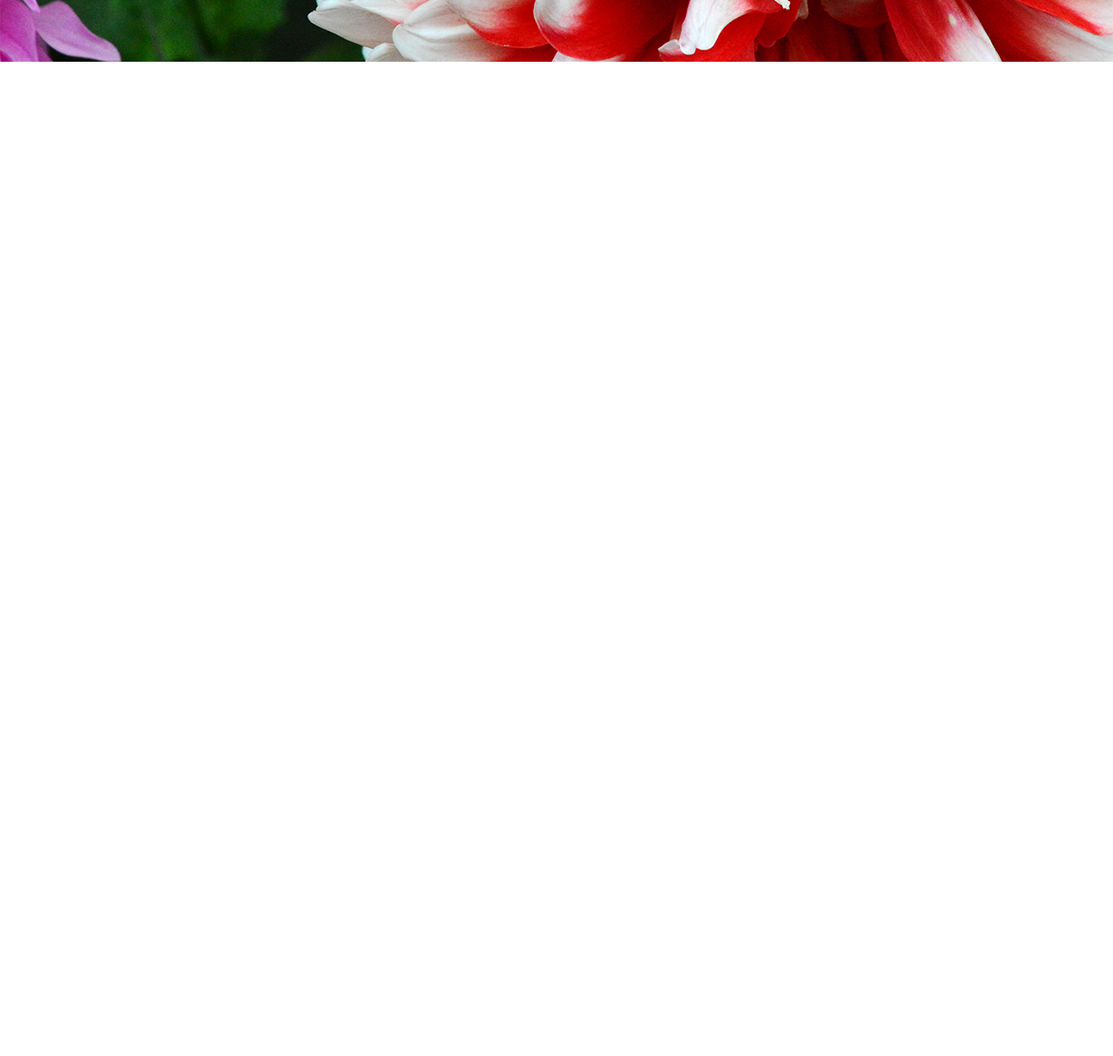
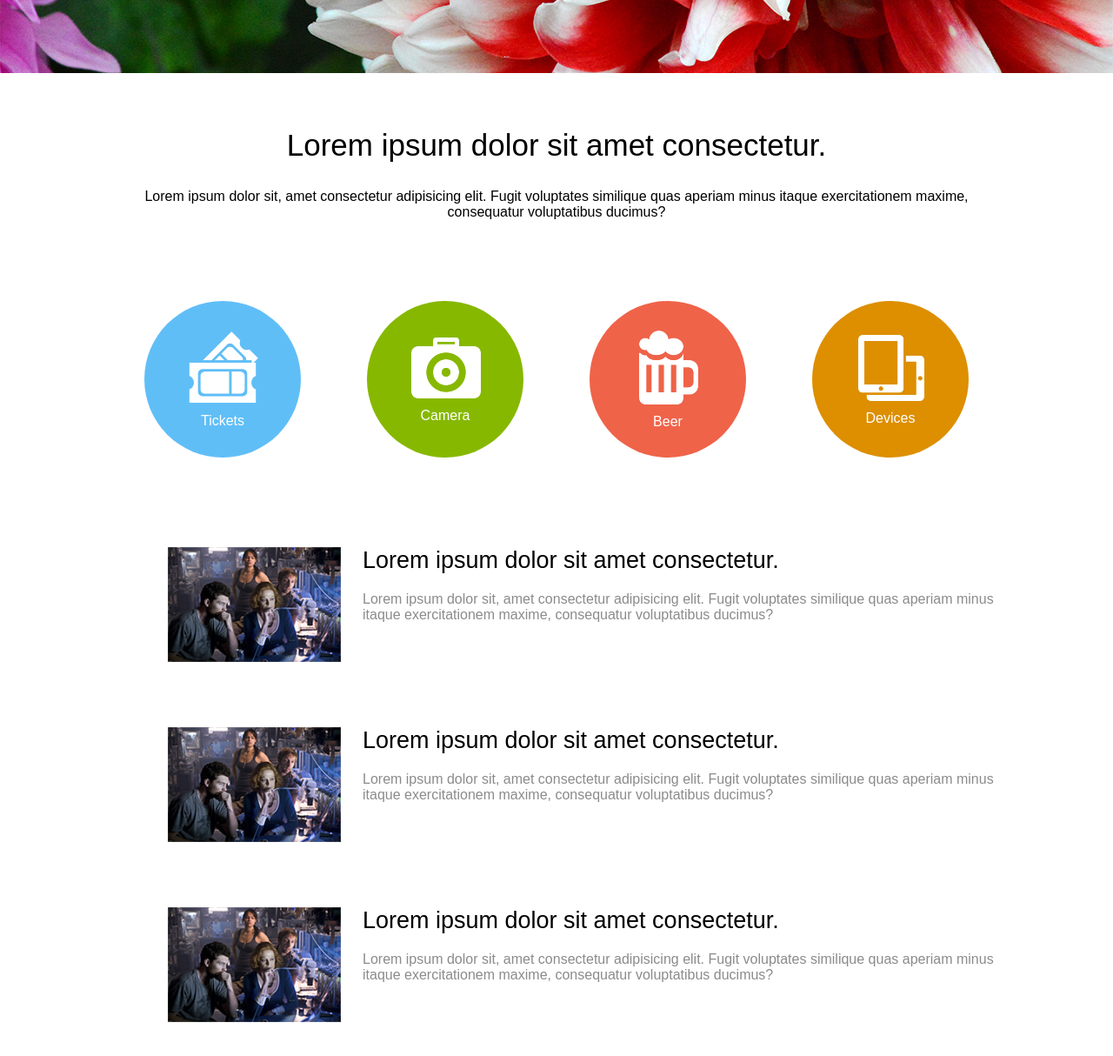
Before and after one commit to maksymsladik/pink_layout, a plain HTML site: page index.html in a window 1280 px wide. Shown: the part 506-1720 px from the top of the page at 87% size. Before the commit the page ends 800 px from the top, so only its background shows below. Drawn offline with Linux system fonts and the light colour scheme.

Commit message:
Dev responsive styles

```diff
--- a/index.html
+++ b/index.html
@@ -4,10 +4,14 @@
     <meta charset="UTF-8">
     <meta name="viewport" content="width=device-width, initial-scale=1.0">
     <link rel="stylesheet" href="style.css">
+    <link rel="stylesheet" href="media.css">
     <link rel="stylesheet" href="libs/font-awesome-4.7.0/css/font-awesome.min.css">
     <title>Pink layout</title>
 </head>
 <body>
+
+    <img src="img/bg-header.png" class="bg-pink">
+
     <header class="header">
         <div class="container header__main">
             <a class="header__logo" href="#"><img src="img/logo.png" class="header__logo-img"></a>
@@ -22,11 +26,108 @@
             <button class="header__login"><i class="fa fa-user header__login-icon" aria-hidden="true"></i>Login</button>
         </div>
     </header>
+
     <section class="banner">
         <h1 class="banner__main">Welcome to pink</h1>
         <p class="banner__text">
             Lorem ipsum dolor sit amet consectetur adipisicing elit.
         </p>
     </section>
+
+    <main class="content container">
+
+        <section class="banner-content">
+            <h1 class="banner-content__main">Lorem ipsum dolor sit amet consectetur.</h1>
+            <p class="banner-content__text">
+                Lorem ipsum dolor sit, amet consectetur adipisicing elit. Fugit voluptates similique quas aperiam minus itaque exercitationem maxime, consequatur voluptatibus ducimus?
+            </p>
+        </section>
+
+        <section class="categories">
+            <nav>
+                <ul class="categories__nav">
+                    <li>
+                        <a class="categories__link categories__link_bg-blue" href="#">
+                            <img class="categories__img" src="img/cat-1.png">
+                            <span class="categories__title">Tickets</span>
+                            <span class="categories__desk">
+                                Fugit voluptates similique quas aperiam minus itaque exercitationem maxime, consequatur voluptatibus ducimus?
+                            </span>
+                        </a>
+                    </li>
+                    <li>
+                        <a class="categories__link categories__link_bg-green" href="#">
+                            <img class="categories__img" src="img/cat-2.png">
+                            <span class="categories__title">Camera</span>
+                            <span class="categories__desk">
+                                Fugit voluptates similique quas aperiam minus itaque exercitationem maxime, consequatur voluptatibus ducimus?
+                            </span>
+                        </a>
+                    </li>
+                    <li>
+                        <a class="categories__link categories__link_bg-red" href="#">
+                            <img class="categories__img" src="img/cat-3.png">
+                            <span class="categories__title">Beer</span>
+                            <span class="categories__desk">
+                                Fugit voluptates similique quas aperiam minus itaque exercitationem maxime, consequatur voluptatibus ducimus?
+                            </span>
+                        </a>
+                    </li>
+                    <li>
+                        <a class="categories__link categories__link_bg-orange" href="#">
+                            <img class="categories__img" src="img/cat-4.png">
+                            <span class="categories__title">Devices</span>
+                            <span class="categories__desk">
+                                Fugit voluptates similique quas aperiam minus itaque exercitationem maxime, consequatur voluptatibus ducimus?
+                            </span>
+                        </a>
+                    </li>
+
+                </ul>
+            </nav>
+        </section>
+
+        <div class="articles">
+            <section class="article">
+                <img class="article__img" src="img/article.png">
+                <div class="article__block">
+                <h1 class="article__main">
+                    Lorem ipsum dolor sit amet consectetur.
+                </h1>
+                <p class="article__desk">
+                    Lorem ipsum dolor sit, amet consectetur adipisicing elit. Fugit voluptates similique quas aperiam minus itaque exercitationem maxime, consequatur voluptatibus ducimus?
+                </p>
+                </div>
+            </section>
+            <section class="article">
+                <img class="article__img" src="img/article.png">
+                <div class="article__block">
+                <h1 class="article__main">
+                    Lorem ipsum dolor sit amet consectetur.
+                </h1>
+                <p class="article__desk">
+                    Lorem ipsum dolor sit, amet consectetur adipisicing elit. Fugit voluptates similique quas aperiam minus itaque exercitationem maxime, consequatur voluptatibus ducimus?
+                </p>
+                </div>
+            </section>
+            <section class="article">
+                <img class="article__img" src="img/article.png">
+                <div class="article__block">
+                <h1 class="article__main">
+                    Lorem ipsum dolor sit amet consectetur.
+                </h1>
+                <p class="article__desk">
+                    Lorem ipsum dolor sit, amet consectetur adipisicing elit. Fugit voluptates similique quas aperiam minus itaque exercitationem maxime, consequatur voluptatibus ducimus?
+                </p>
+                </div>
+            </section>
+        </div>
+
+    </main>
+
+    <footer class="footer">
+        <div class="container"></div>
+    </footer>
+
 </body>
 </html>
--- /dev/null
+++ b/media.css
@@ -0,0 +1,85 @@
+/* MEDIA */
+
+@media(max-width: 1200px){
+    .banner {
+        margin: 185px;
+    }
+
+    .content {
+        padding: 0 15px;
+    }
+}
+
+@media(max-width: 950px){
+    .banner {
+        margin: 110px;
+    }
+
+    .banner__main {
+        font-size: 60px;
+    }
+
+    .banner__text {
+        font-size: 22px;
+    }
+
+    .banner-content__main {
+        padding: 15px 0;
+    }
+}
+
+@media(max-width: 740px){
+    .header__main,
+    .header__menu {
+        flex-direction: column;
+        justify-content: center;
+        align-items: center;
+    }
+    .header__menu,
+    .header__nav {
+        margin: auto;
+    }
+
+    .header__menu-item:last-child .header__menu-link {
+        padding-right: 18px;
+    }
+
+    .banner {
+        margin-top: 15px;
+        margin-bottom: 0;
+        background: #ccc;
+        padding: 15px;
+    }
+
+    .banner__main {
+        font-size: 30px;
+        margin: 0 0 10px 0;
+        color: #000;
+    }
+
+    .banner__text {
+        font-size: 18px;
+        color: #000;
+    }
+
+    .bg-pink {
+        display: none;
+    }
+
+    .categories {
+        margin-top: 15px;
+    }
+
+    .articles,
+    .article__block {
+        padding: 0;
+        margin-top: 15px;
+    }
+
+    .article {
+        margin-bottom: 15px;
+        flex-direction: column;
+        align-items: center;
+        text-align: center;
+    }
+}
--- a/style.css
+++ b/style.css
@@ -19,22 +19,28 @@ a {
 }
 
 ul,
-body {
+body,
+h1,
+h2,
+p {
     margin: 0;
     padding: 0;
 }
 
 * {
     box-sizing: border-box;
+    font-family: Arial, "Helvetica Neue", Helvetica, sans-serif;
 }
 
 li {
     list-style: none;
 }
 
-body {
-    background: url(img/bg-header.png) no-repeat center;
-    background-size: cover;
+.bg-pink {
+    position: absolute;
+    z-index: -1;
+    width: 100%;
+    max-height: 590px;
 }
 
 .container {
@@ -107,7 +113,7 @@ body {
     text-align: center;
     color: white;
     font-family: Arial, "Helvetica Neue", Helvetica, sans-serif;
-    margin-top: 20%;
+    margin-top: 280px;
     margin-bottom: 85px;
 }
 
@@ -123,36 +129,101 @@ body {
     font-weight: normal;
 }
 
-/* MEDIA */
+/* MAIN CONTENT STYLES */
+/* banner content styles */
 
-@media(max-width: 740px){
-    .header__main,
-    .header__menu {
-        flex-direction: column;
+.banner-content {
+    text-align: center;
+}
+
+.banner-content__main {
+    padding: 65px 0 30px 0;
+    margin: 0;
+    font-size: 35px;
+    font-weight: normal;
+}
+
+.categories {
+    margin-top: 85px;
+}
+
+.categories__nav {
+    display: flex;
+    justify-content: space-around;
+    flex-wrap: wrap;
+}
+
+.categories__link {
+    display: flex;
+    height: 180px;
+    width: 180px;
+    border-radius: 50%;
     justify-content: center;
     align-items: center;
-    }
-    .header__menu,
-    .header__nav {
-        margin: auto;
+    flex-direction: column;
+    color: white;
+    position: relative;
+    margin: 8px;
 }
 
-    .header__menu-item:last-child .header__menu-link {
-        padding-right: 18px;
+.categories__title {
+    margin-top: 10px;
 }
 
-    .banner {
-        margin-top: 3%;
-        margin-bottom: 22px;
-        padding: 0 15px;
+.categories__link_bg-blue {
+    background: #60bef7;
+}
+.categories__link_bg-green {
+    background: #87b800;
+}
+.categories__link_bg-red {
+    background: #ef6349;
+}
+.categories__link_bg-orange {
+    background: #dd8f00;
 }
 
-    .banner__main {
-        font-size: 30px;
-        margin: 0 0 10px 0;
+.categories__desk {
+    display: none;
+    width: 125px;
+    height: 90px;
+    font-size: 12px;
+    text-align: center;
+    position: absolute;
 }
 
-    .banner__text {
-        font-size: 18px;
+.categories__link:hover .categories__desk {
+    display: block;
 }
+
+.categories__link:hover .categories__img,
+.categories__link:hover .categories__title {
+    opacity: 0.5;
 }
+
+/* ARTICLES STYLES */
+
+.articles {
+    margin-top: 95px;
+    padding-left: 65px;
+}
+.article {
+    margin-bottom: 75px;
+    display: flex;
+}
+
+.article__block {
+    margin-left: 25px;
+}
+
+.article__main {
+    font-weight: normal;
+    font-size: 27px;
+    margin-bottom: 20px;
+}
+
+.article__desk {
+    color: #8b8b8b;
+}
+
+/* FOOTER */
```
Also changed, not shown: img/article.png (added), img/cat-1.png (added), img/cat-2.png (added), img/cat-3.png (added), img/cat-4.png (added). Lines whose indentation alone changed are shown as unchanged.
